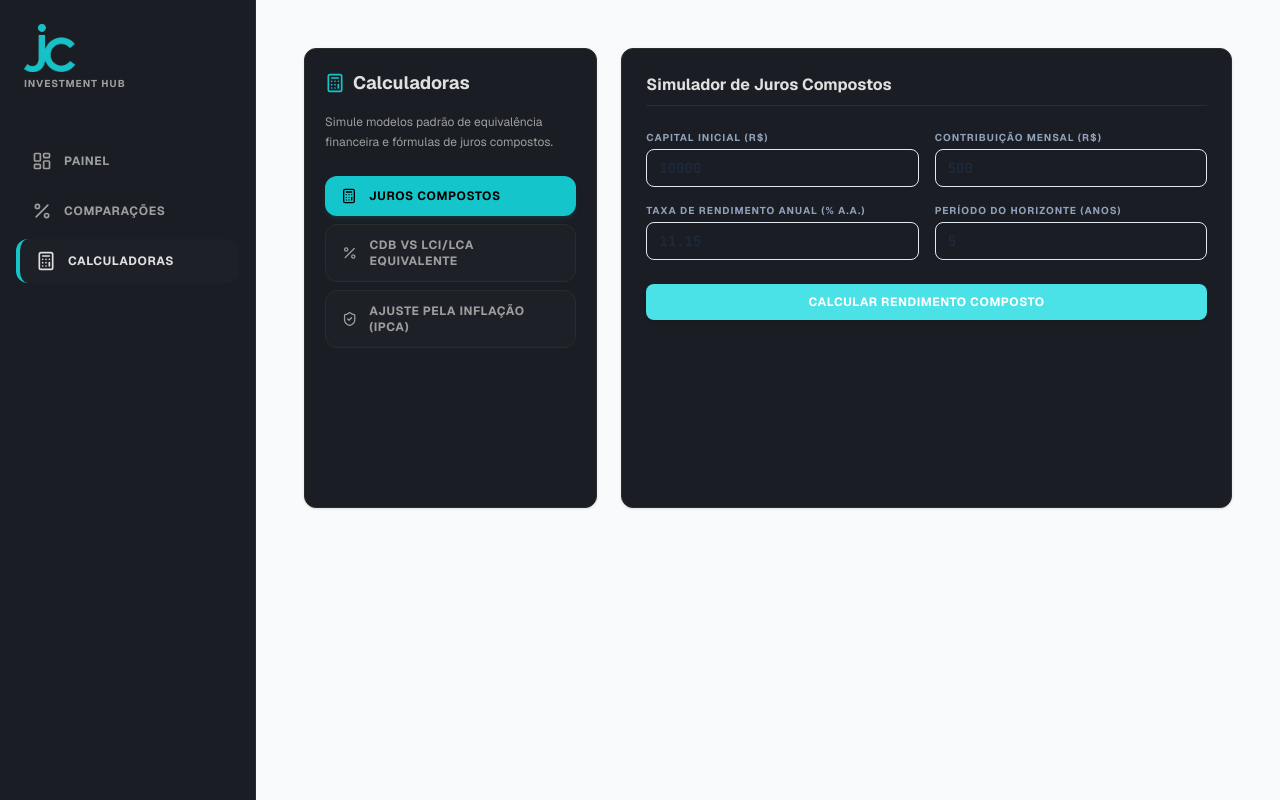
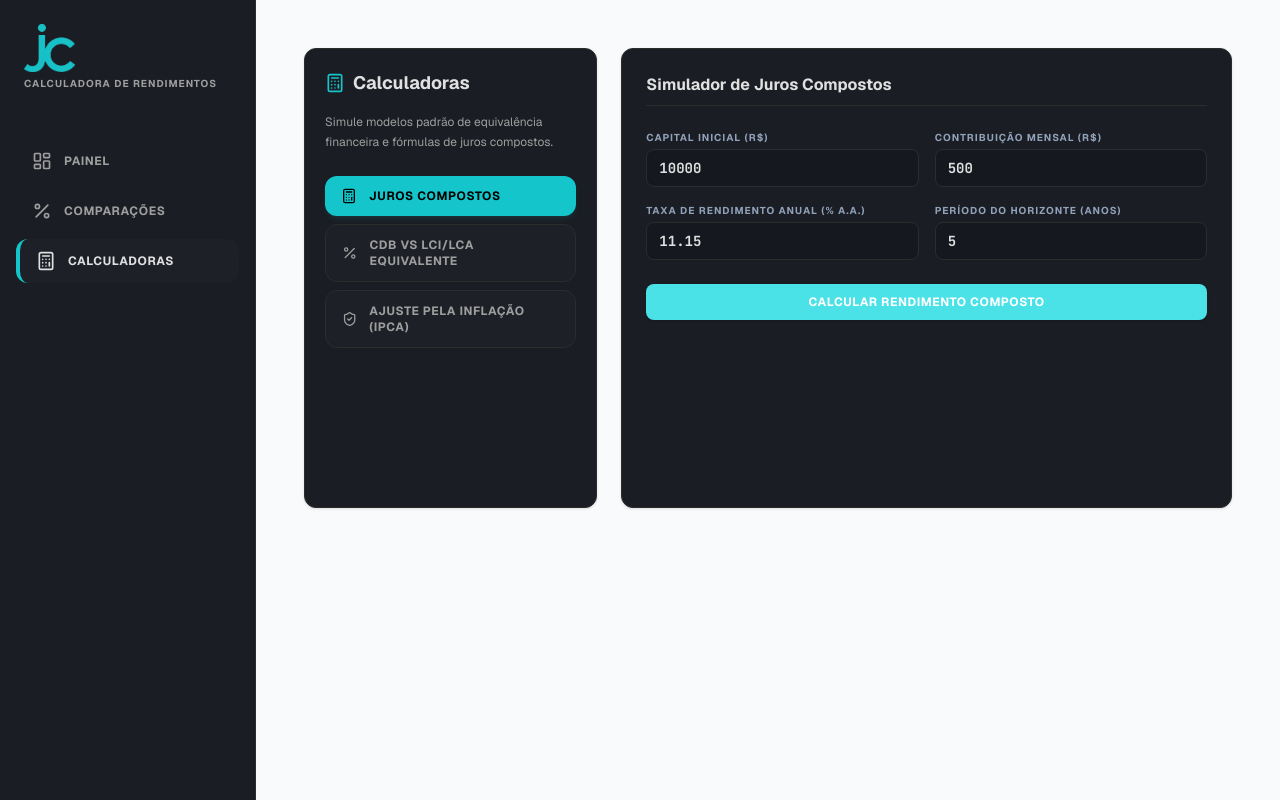
Before and after one commit to Daniel-iel/JuroCerto, a React (Vite) app: page / in a window 1280 px wide. Both pictures are taken after a click on the button "CALCULADORAS". Built offline with nearby package versions, Linux system fonts and the light colour scheme.

Commit message:
Refactor

```diff
--- a/index.html
+++ b/index.html
@@ -3,7 +3,7 @@
   <head>
     <meta charset="UTF-8" />
     <meta name="viewport" content="width=device-width, initial-scale=1.0" />
-    <title>YieldWise | Investment Hub</title>
+    <title>JuroCerto | Calculadora de Rendimentos</title>
     <!-- Fonts -->
     <link rel="preconnect" href="https://fonts.googleapis.com" />
     <link rel="preconnect" href="https://fonts.gstatic.com" crossorigin />
--- a/src/App.tsx
+++ b/src/App.tsx
@@ -40,8 +40,8 @@ export default function App() {
           <div className="relative flex w-full max-w-xs flex-col bg-white p-6 shadow-xl animate-slide-in">
             <div className="flex items-center justify-between pb-6 border-b border-slate-100">
               <div>
-                <img src="/logo_jc.png" alt="YieldWise" className="h-10" />
-                <div className="text-[9px] tracking-widest text-slate-400 font-bold uppercase mt-1">Investment Hub</div>
+                <img src="/logo_jc.png" alt="JuroCerto" className="h-10" />
+                <div className="text-[9px] tracking-widest text-slate-400 font-bold uppercase mt-1">Calculadora de Rendimento</div>
               </div>
               <button
                 onClick={() => setMobileMenuOpen(false)}
--- a/src/components/CalculatorsTab.tsx
+++ b/src/components/CalculatorsTab.tsx
@@ -1,5 +1,6 @@
 import { useState } from "react";
 import { Calculator, Percent, ShieldCheck, RefreshCw, HelpCircle, ArrowRight } from "lucide-react";
+import InputField from "./form/InputField";
 
 interface CalculatorsTabProps {
   initialCalculator?: string;
@@ -140,51 +141,31 @@ export default function CalculatorsTab({ initialCalculator = "compound" }: Calcu
               Simulador de Juros Compostos
             </h3>
             <div className="grid grid-cols-1 md:grid-cols-2 gap-4">
-              <div>
-                <label className="font-sans text-[10px] font-bold text-slate-400 uppercase tracking-widest block mb-1">
-                  Capital Inicial (R$)
-                </label>
-                <input
+              <InputField
+                label="Capital Inicial (R$)"
                 type="number"
                 value={principal}
                 onChange={(e) => setPrincipal(parseFloat(e.target.value) || 0)}
-                  className="w-full px-3 py-2 border border-slate-200 rounded-lg text-sm font-semibold text-slate-800 font-mono"
               />
-              </div>
-              <div>
-                <label className="font-sans text-[10px] font-bold text-slate-400 uppercase tracking-widest block mb-1">
-                  Contribuição Mensal (R$)
-                </label>
-                <input
+              <InputField
+                label="Contribuição Mensal (R$)"
                 type="number"
                 value={monthly}
                 onChange={(e) => setMonthly(parseFloat(e.target.value) || 0)}
-                  className="w-full px-3 py-2 border border-slate-200 rounded-lg text-sm font-semibold text-slate-800 font-mono"
               />
-              </div>
-              <div>
-                <label className="font-sans text-[10px] font-bold text-slate-400 uppercase tracking-widest block mb-1">
-                  Taxa de Rendimento Anual (% a.a.)
-                </label>
-                <input
+              <InputField
+                label="Taxa de Rendimento Anual (% a.a.)"
                 type="number"
                 step="0.01"
                 value={rate}
                 onChange={(e) => setRate(parseFloat(e.target.value) || 0)}
-                  className="w-full px-3 py-2 border border-slate-200 rounded-lg text-sm font-semibold text-slate-800 font-mono"
               />
-              </div>
-              <div>
-                <label className="font-sans text-[10px] font-bold text-slate-400 uppercase tracking-widest block mb-1">
-                  Período do Horizonte (Anos)
-                </label>
-                <input
+              <InputField
+                label="Período do Horizonte (Anos)"
                 type="number"
                 value={years}
                 onChange={(e) => setYears(parseInt(e.target.value) || 0)}
-                  className="w-full px-3 py-2 border border-slate-200 rounded-lg text-sm font-semibold text-slate-800 font-mono"
               />
-              </div>
             </div>
 
             <button
@@ -225,29 +206,19 @@ export default function CalculatorsTab({ initialCalculator = "compound" }: Calcu
               Calculadora de Equivalência Fiscal CDB vs LCI/LCA
             </h3>
             <div className="grid grid-cols-1 md:grid-cols-3 gap-4">
-              <div>
-                <label className="font-sans text-[10px] font-bold text-slate-400 uppercase tracking-widest block mb-1">
-                  Taxa de CDB (% do CDI)
-                </label>
-                <input
+              <InputField
+                label="Taxa de CDB (% do CDI)"
                 type="number"
                 value={cdbRate}
                 onChange={(e) => setCdbRate(parseFloat(e.target.value) || 0)}
-                  className="w-full px-3 py-2 border border-slate-200 rounded-lg text-sm font-semibold text-slate-800 font-mono"
               />
-              </div>
-              <div>
-                <label className="font-sans text-[10px] font-bold text-slate-400 uppercase tracking-widest block mb-1">
-                  CDI Base (% a.a.)
-                </label>
-                <input
+              <InputField
+                label="CDI Base (% a.a.)"
                 type="number"
                 step="0.01"
                 value={cdiRateValue}
                 onChange={(e) => setCdiRateValue(parseFloat(e.target.value) || 0)}
-                  className="w-full px-3 py-2 border border-slate-200 rounded-lg text-sm font-semibold text-slate-800 font-mono"
               />
-              </div>
               <div>
                 <label className="font-sans text-[10px] font-bold text-slate-400 uppercase tracking-widest block mb-1">
                   Income Tax Rate (%)
@@ -255,7 +226,7 @@ export default function CalculatorsTab({ initialCalculator = "compound" }: Calcu
                 <select
                   value={taxRateValue}
                   onChange={(e) => setTaxRateValue(parseInt(e.target.value))}
-                  className="w-full px-3 py-2 border border-slate-200 rounded-lg text-sm font-semibold text-slate-800"
+                  className="w-full px-3 py-2 border border-outline-variant rounded-lg text-sm font-semibold text-on-surface bg-surface-base"
                 >
                   <option value={22.5}>22.5% (Up to 6m)</option>
                   <option value={20}>20.0% (6m to 12m)</option>
@@ -310,40 +281,25 @@ export default function CalculatorsTab({ initialCalculator = "compound" }: Calcu
               Inflation Adjustment Simulator (IPCA)
             </h3>
             <div className="grid grid-cols-1 md:grid-cols-3 gap-4">
-              <div>
-                <label className="font-sans text-[10px] font-bold text-on-surface-variant uppercase tracking-widest block mb-1">
-                  Nominal Capital Amount (R$)
-                </label>
-                <input
+              <InputField
+                label="Nominal Capital Amount (R$)"
                 type="number"
                 value={nominalAmount}
                 onChange={(e) => setNominalAmount(parseFloat(e.target.value) || 0)}
-                  className="w-full px-3 py-2 border border-outline-variant rounded-lg text-sm font-semibold text-on-surface font-mono"
               />
-              </div>
-              <div>
-                <label className="font-sans text-[10px] font-bold text-on-surface-variant uppercase tracking-widest block mb-1">
-                  Projected IPCA Rate (% p.a.)
-                </label>
-                <input
+              <InputField
+                label="Projected IPCA Rate (% p.a.)"
                 type="number"
                 step="0.01"
                 value={inflationRate}
                 onChange={(e) => setInflationRate(parseFloat(e.target.value) || 0)}
-                  className="w-full px-3 py-2 border border-outline-variant rounded-lg text-sm font-semibold text-on-surface font-mono"
               />
-              </div>
-              <div>
-                <label className="font-sans text-[10px] font-bold text-on-surface-variant uppercase tracking-widest block mb-1">
-                  Time Period (Years)
-                </label>
-                <input
+              <InputField
+                label="Time Period (Years)"
                 type="number"
                 value={inflationYears}
                 onChange={(e) => setInflationYears(parseInt(e.target.value) || 0)}
-                  className="w-full px-3 py-2 border border-outline-variant rounded-lg text-sm font-semibold text-on-surface font-mono"
               />
-              </div>
             </div>
 
             <button
--- a/src/components/Sidebar.tsx
+++ b/src/components/Sidebar.tsx
@@ -16,8 +16,8 @@ export default function Sidebar({ activeTab, onTabChange }: SidebarProps) {
   return (
     <aside className="hidden md:flex flex-col h-screen p-4 gap-4 border-r border-outline-variant bg-surface-card w-64 fixed left-0 top-0 z-20">
       <div className="mb-6 p-2">
-        <img src="/logo_jc.png" alt="YieldWise" className="h-12" />
-        <div className="text-[10px] tracking-widest text-on-surface-variant font-bold uppercase mt-1">Investment Hub</div>
+        <img src="/logo_jc.png" alt="JuroCerto" className="h-12" />
+        <div className="text-[10px] tracking-widest text-on-surface-variant font-bold uppercase mt-1">Calculadora de Rendimentos</div>
       </div>
 
       <nav className="flex flex-col gap-1.5 flex-grow">
--- /dev/null
+++ b/src/components/form/InputField.tsx
@@ -0,0 +1,36 @@
+interface InputFieldProps {
+  label: string;
+  type?: "number" | "text";
+  value: string | number;
+  onChange: (e: React.ChangeEvent<HTMLInputElement>) => void;
+  step?: string | number;
+  disabled?: boolean;
+  placeholder?: string;
+}
+
+export default function InputField({
+  label,
+  type = "number",
+  value,
+  onChange,
+  step,
+  disabled = false,
+  placeholder,
+}: InputFieldProps) {
+  return (
+    <div>
+      <label className="font-sans text-[10px] font-bold text-slate-400 uppercase tracking-widest block mb-1">
+        {label}
+      </label>
+      <input
+        type={type}
+        value={value}
+        onChange={onChange}
+        step={step}
+        disabled={disabled}
+        placeholder={placeholder}
+        className="w-full px-3 py-2 border border-outline-variant rounded-lg text-sm font-semibold text-on-surface font-mono bg-surface-base disabled:opacity-50"
+      />
+    </div>
+  );
+}
```
Lines whose indentation alone changed are shown as unchanged.
